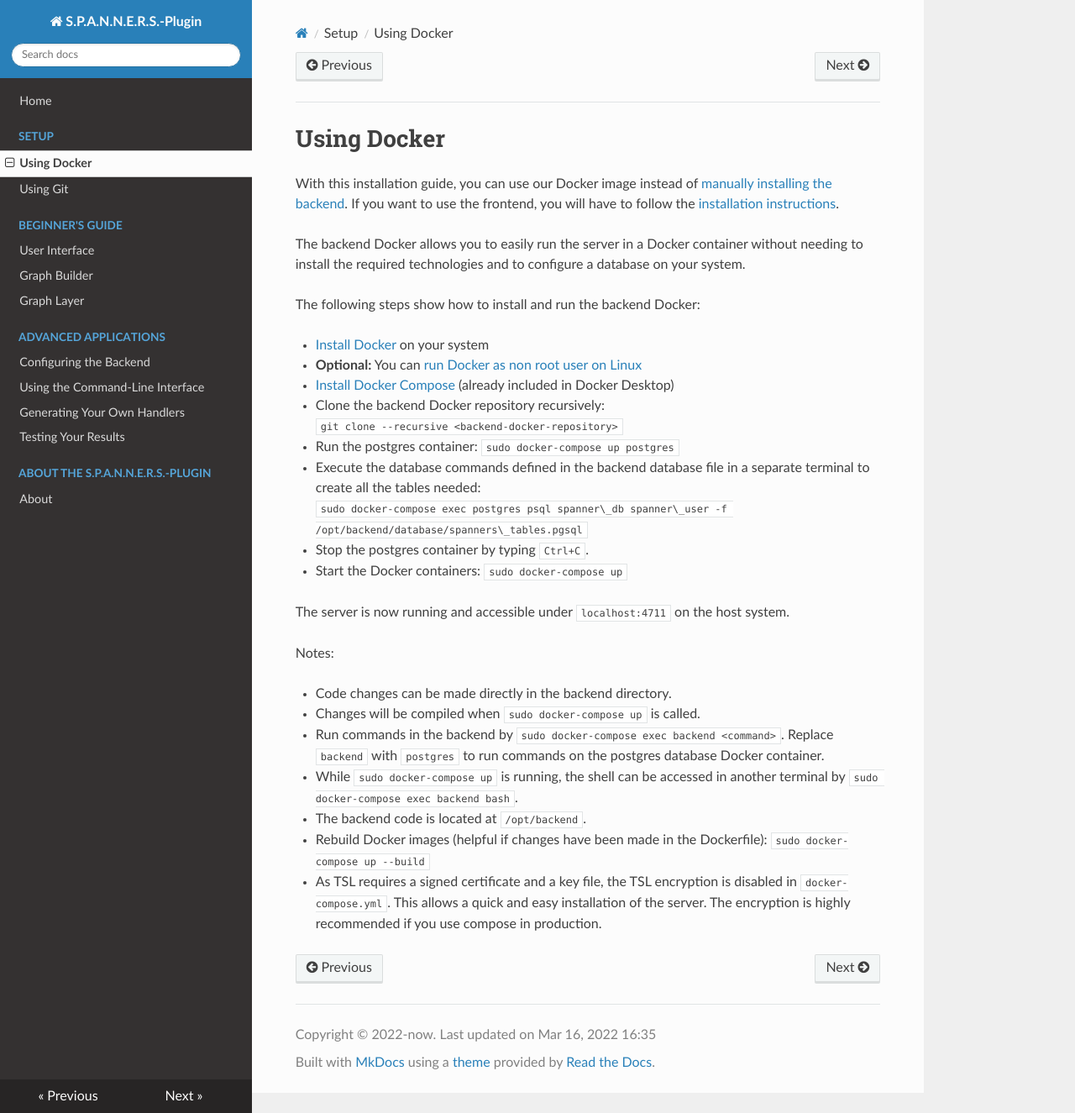
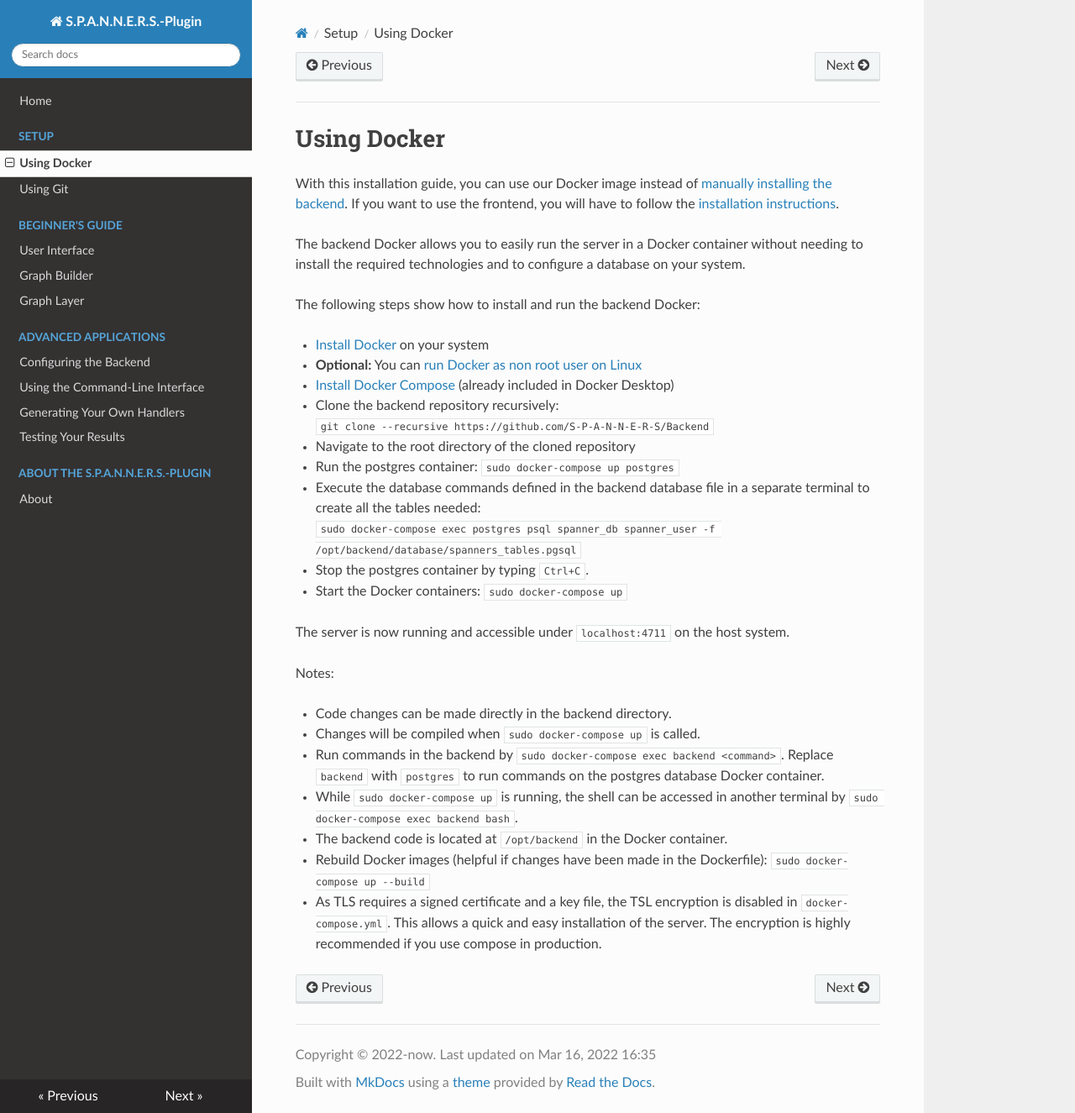
Before and after one commit to S-P-A-N-N-E-R-S/HandbookWebsite, an MkDocs documentation site: the page built from docs/docker.md, in a window 1280 px wide and 1325 px high. Shown: the whole window at 84% size. Built offline with MkDocs 1.6.1, drawn with Linux system fonts in a browser that asks for light colours; nearby versions of some CDN libraries.

Commit message:
Update images, installation guide and ui section

```diff
--- a/docs/docker.md
+++ b/docs/docker.md
@@ -9,11 +9,12 @@ The following steps show how to install and run the backend Docker:
 - [Install Docker](https://docs.docker.com/get-docker/) on your system
 - __Optional:__ You can [run Docker as non root user on Linux](https://docs.docker.com/engine/install/linux-postinstall/#manage-docker-as-a-non-root-user)
 - [Install Docker Compose](https://docs.docker.com/compose/install/) (already included in Docker Desktop)
-- Clone the backend Docker repository recursively:
-`git clone --recursive <backend-docker-repository>`
+- Clone the backend repository recursively:
+`git clone --recursive https://github.com/S-P-A-N-N-E-R-S/Backend`
+- Navigate to the root directory of the cloned repository
 - Run the postgres container: `sudo docker-compose up postgres`
 - Execute the database commands defined in the backend database file in a separate terminal to create all the tables needed:
-`sudo docker-compose exec postgres psql spanner\_db spanner\_user -f /opt/backend/database/spanners\_tables.pgsql`
+`sudo docker-compose exec postgres psql spanner_db spanner_user -f /opt/backend/database/spanners_tables.pgsql`
 - Stop the postgres container by typing `Ctrl+C`.
 - Start the Docker containers: `sudo docker-compose up`
 
@@ -25,6 +26,6 @@ Notes:
 - Changes will be compiled when `sudo docker-compose up` is called.
 - Run commands in the backend by `sudo docker-compose exec backend <command>`. Replace `backend` with `postgres` to run commands on the postgres database Docker container.
 - While `sudo docker-compose up` is running, the shell can be accessed in another terminal by `sudo docker-compose exec backend bash`.
-- The backend code is located at `/opt/backend`.
+- The backend code is located at `/opt/backend` in the Docker container.
 - Rebuild Docker images (helpful if changes have been made in the Dockerfile): `sudo docker-compose up --build`
--  As TSL requires a signed certificate and a key file, the TSL encryption is disabled in `docker-compose.yml`. This allows a quick and easy installation of the server. The encryption is highly recommended if you use compose in production.
+-  As TLS requires a signed certificate and a key file, the TSL encryption is disabled in `docker-compose.yml`. This allows a quick and easy installation of the server. The encryption is highly recommended if you use compose in production.
```
Also changed, not shown: docs/git.md (+17 -15 lines), docs/ui.md (+9 -5 lines), docs/about.md (line endings or trailing spaces), docs/img/Benchmark_System.png, docs/img/Plugin_CreateGraph.png, docs/img/ZIP-Installation.png, docs/img/main_window_analysis.png, docs/img/main_window_jobs.png, docs/img/main_window_options.png, docs/img/main_window_resource.png.
